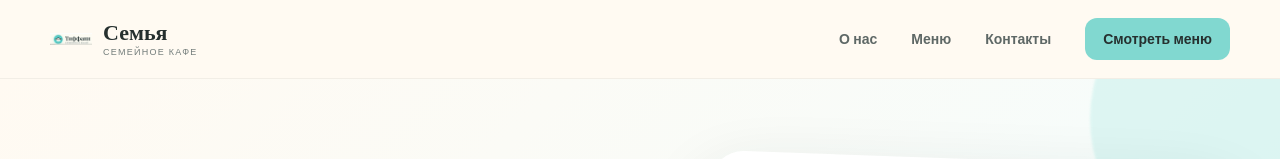
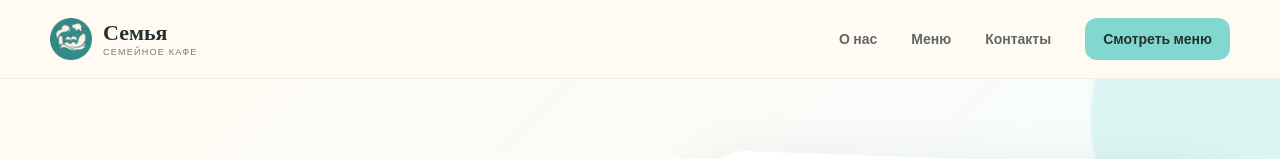
Before and after one commit to arsv5447-ui/family-cafe, a React (Vite) app: page / in a window 1280 px wide. Shown: the top 159 px of the page. Built offline with nearby package versions, Linux system fonts and the light colour scheme; a web font is replaced by a local one.

Commit message:
New logo

```diff
--- a/src/App.jsx
+++ b/src/App.jsx
@@ -24,7 +24,7 @@ function Header({ onMenuClick }) {
     <header className="site-header">
       <div className="container nav-wrap">
         <a className="brand" href="#" aria-label="Семья — на главную">
-          <span className="brand-mark"><img src="/family-cafe/tiffany-monkey.png" alt="" /></span>
+          <span className="brand-mark"><img src="/family-cafe/logo.png" alt="" /></span>
           <span>
             <strong>Семья</strong>
             <small>семейное кафе</small>
@@ -199,7 +199,7 @@ function Footer() {
         <div className="footer-top">
           <div className="footer-brand">
             <a className="brand brand-light" href="#">
-              <span className="brand-mark"><img src="/family-cafe/tiffany-monkey.png" alt="" /></span>
+              <span className="brand-mark"><img src="/family-cafe/logo.png" alt="" /></span>
               <span><strong>Семья</strong><small>семейное кафе</small></span>
             </a>
             <p>Место для вкусных завтраков,<br />долгих разговоров и счастливых семей.</p>
```
Also changed, not shown: public/logo.png (added).
